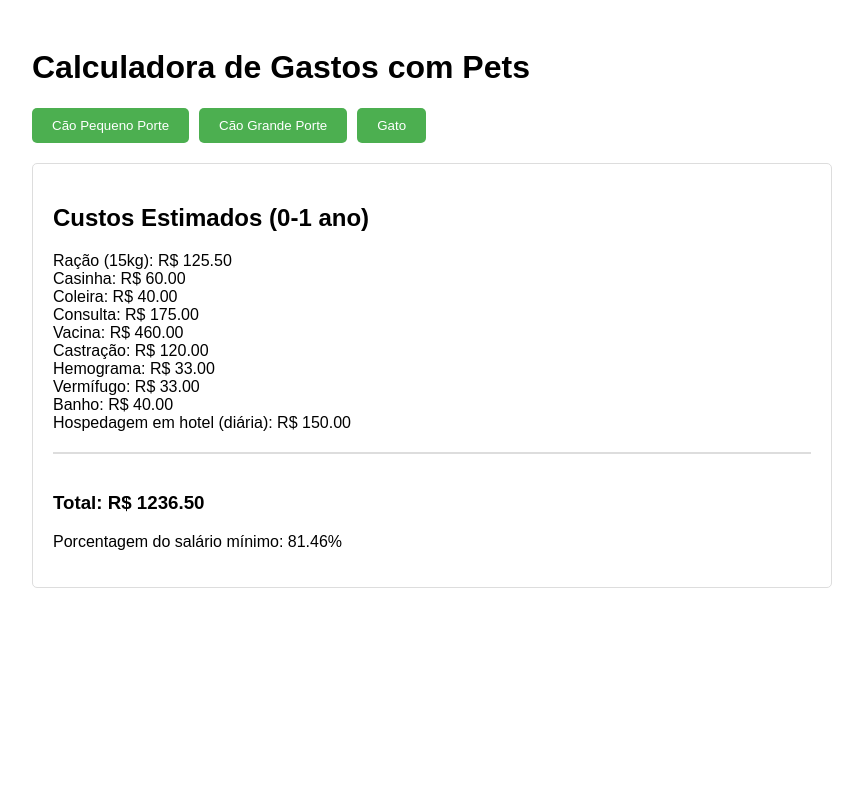
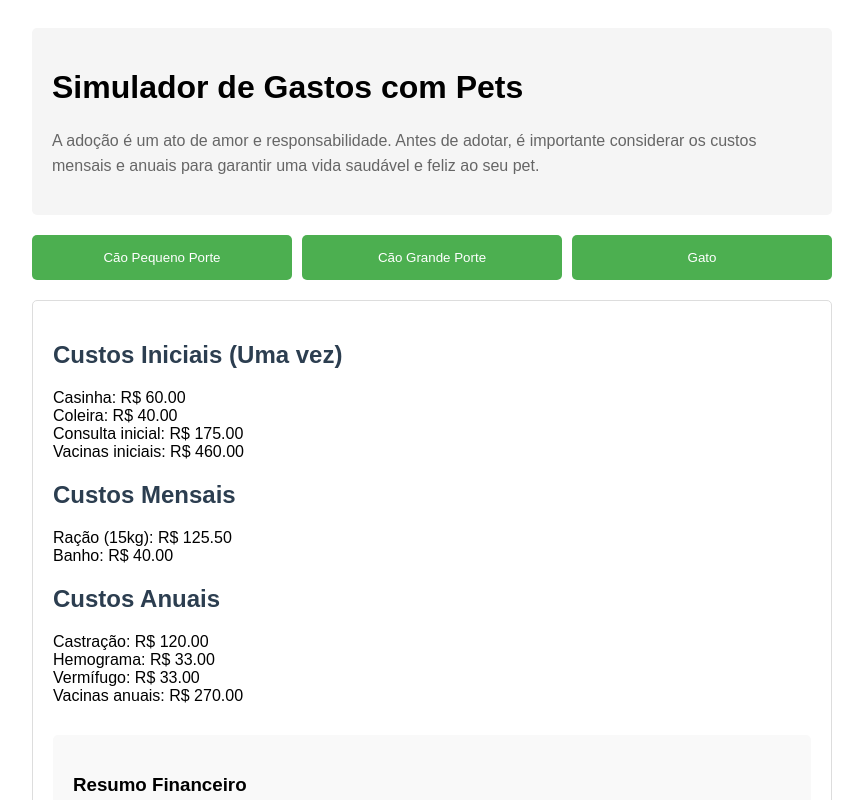
Before and after one commit to gustavofbs/CalculaAdota, a plain HTML site: page docs/index.html in a window 1280 px wide. Both pictures are taken after a click on the button "Cão Pequeno Porte". Shown: the top 800 px of the page, without its empty margins (208-1071 px from the left). Drawn offline with Linux system fonts and the light colour scheme.

Commit message:
Implementa calculadora V3

```diff
--- a/docs/calculator.js
+++ b/docs/calculator.js
@@ -2,55 +2,90 @@ const MINIMUM_WAGE = 1518;
 
 const petCosts = {
     small: {
-        'Ração (15kg)': 125.5,
+        initial: {
             'Casinha': 60,
             'Coleira': 40,
-        'Consulta': 175,
-        'Vacina': 460,
+            'Consulta inicial': 175,
+            'Vacinas iniciais': 460,
+        },
+        monthly: {
+            'Ração (15kg)': 125.5,
+            'Banho': 40,
+        },
+        yearly: {
             'Castração': 120,
             'Hemograma': 33,
             'Vermífugo': 33,
-        'Banho': 40,
-        'Hospedagem em hotel (diária)': 150
+            'Vacinas anuais': 270
+        }
     },
     large: {
-        'Ração (15kg)': 150,
+        initial: {
             'Casinha': 357,
             'Coleira': 121,
-        'Consulta': 250,
-        'Vacina': 270,
+            'Consulta inicial': 250,
+            'Vacinas iniciais': 270,
+        },
+        monthly: {
+            'Ração (15kg)': 150,
+            'Banho': 80,
+        },
+        yearly: {
             'Castração': 1400,
             'Hemograma': 33,
             'Vermífugo': 33,
-        'Banho': 80,
-        'Hospedagem em hotel (diária)': 150
+            'Vacinas anuais': 270
+        }
     },
     cat: {
-        'Ração': 15,
+        initial: {
             'Casinha': 200,
             'Coleira': 5,
-        'Consulta': 150,
-        'Vacina': 100,
+            'Consulta inicial': 150,
+            'Vacinas iniciais': 100,
+        },
+        monthly: {
+            'Ração': 15,
+            'Areia': 25,
+        },
+        yearly: {
             'Castração': 180,
             'Hemograma': 85,
             'Vermífugo': 15,
-        'Hospedagem em hotel (diária)': 145
+            'Vacinas anuais': 100
+        }
     }
 };
 
-function selectPetType(type) {
-    const costs = petCosts[type];
-    const costsList = document.getElementById('costsList');
-    costsList.innerHTML = '';
-
-    let total = 0;
-
-    for (const [item, cost] of Object.entries(costs)) {
-        total += cost;
-        costsList.innerHTML += `<div>${item}: R$ ${cost.toFixed(2)}</div>`;
+function calculateCosts(costs) {
+    return Object.values(costs).reduce((sum, cost) => sum + cost, 0);
 }
 
-    document.getElementById('totalCost').textContent = total.toFixed(2);
-    const percentage = (total / MINIMUM_WAGE * 100).toFixed(2);
-    document.getElementById('salaryPercentage').textContent = percentage;
+function displayCostsList(costs, elementId) {
+    const element = document.getElementById(elementId);
+    element.innerHTML = '';
+    for (const [item, cost] of Object.entries(costs)) {
+        element.innerHTML += `<div class="cost-item">${item}: R$ ${cost.toFixed(2)}</div>`;
     }
+}
+
+function selectPetType(type) {
+    const pet = petCosts[type];
+
+    displayCostsList(pet.initial, 'initialCostsList');
+    displayCostsList(pet.monthly, 'monthlyCostsList');
+    displayCostsList(pet.yearly, 'yearCostsList');
+
+    const initialTotal = calculateCosts(pet.initial);
+    const monthlyTotal = calculateCosts(pet.monthly);
+    const yearlyTotal = calculateCosts(pet.yearly);
+
+    document.getElementById('initialTotal').textContent = initialTotal.toFixed(2);
+    document.getElementById('monthlyTotal').textContent = monthlyTotal.toFixed(2);
+
+    const firstYearTotal = initialTotal + (monthlyTotal * 12) + yearlyTotal;
+    document.getElementById('yearTotal').textContent = firstYearTotal.toFixed(2);
+
+    const monthlyPercentage = (monthlyTotal / MINIMUM_WAGE * 100).toFixed(2);
+    document.getElementById('salaryPercentage').textContent = monthlyPercentage;
+}
--- a/docs/index.html
+++ b/docs/index.html
@@ -3,23 +3,50 @@
 <head>
     <meta charset="UTF-8">
     <meta name="viewport" content="width=device-width, initial-scale=1.0">
-    <title>Calculadora de Gastos com Pets</title>
+    <title>Simulador de Gastos com Pets - Adoção Responsável</title>
     <link rel="stylesheet" href="styles.css">
 </head>
 <body>
     <div class="calculator-container">
-        <h1>Calculadora de Gastos com Pets</h1>
+        <div class="intro-section">
+            <h1>Simulador de Gastos com Pets</h1>
+            <p class="adoption-info">A adoção é um ato de amor e responsabilidade. Antes de adotar, é importante considerar os custos mensais e anuais para garantir uma vida saudável e feliz ao seu pet.</p>
+        </div>
+
         <div class="pet-selector">
             <button onclick="selectPetType('small')">Cão Pequeno Porte</button>
             <button onclick="selectPetType('large')">Cão Grande Porte</button>
             <button onclick="selectPetType('cat')">Gato</button>
         </div>
+
         <div class="results-container">
-            <h2>Custos Estimados (0-1 ano)</h2>
-            <div id="costsList"></div>
-            <div class="total-container">
-                <h3>Total: R$ <span id="totalCost">0</span></h3>
-                <p>Porcentagem do salário mínimo: <span id="salaryPercentage">0</span>%</p>
+            <div class="costs-section">
+                <h2>Custos Iniciais (Uma vez)</h2>
+                <div id="initialCostsList"></div>
+
+                <h2>Custos Mensais</h2>
+                <div id="monthlyCostsList"></div>
+
+                <h2>Custos Anuais</h2>
+                <div id="yearCostsList"></div>
+            </div>
+
+            <div class="summary-container">
+                <h3>Resumo Financeiro</h3>
+                <p>Custo inicial: R$ <span id="initialTotal">0</span></p>
+                <p>Custo mensal estimado: R$ <span id="monthlyTotal">0</span></p>
+                <p>Custo primeiro ano: R$ <span id="yearTotal">0</span></p>
+                <p>Porcentagem do salário mínimo (mensal): <span id="salaryPercentage">0</span>%</p>
+            </div>
+
+            <div class="adoption-tips">
+                <h3>Pontos importantes a considerar:</h3>
+                <ul id="adoptionChecklist">
+                    <li>Você tem tempo disponível para cuidar do pet?</li>
+                    <li>Sua renda comporta os gastos mensais?</li>
+                    <li>Sua moradia permite animais?</li>
+                    <li>Você tem disponibilidade para emergências?</li>
+                </ul>
             </div>
         </div>
     </div>
--- a/docs/styles.css
+++ b/docs/styles.css
@@ -3,6 +3,18 @@
     margin: 0 auto;
     padding: 20px;
     font-family: Arial, sans-serif;
+}
+
+.intro-section {
+    background-color: #f5f5f5;
+    padding: 20px;
+    border-radius: 5px;
+    margin-bottom: 20px;
+}
+
+.adoption-info {
+    color: #666;
+    line-height: 1.6;
 }
 
 .pet-selector {
@@ -12,12 +24,14 @@
 }
 
 .pet-selector button {
-    padding: 10px 20px;
+    flex: 1;
+    padding: 15px;
     border: none;
     border-radius: 5px;
     background-color: #4CAF50;
     color: white;
     cursor: pointer;
+    transition: background-color 0.3s;
 }
 
 .pet-selector button:hover {
@@ -30,6 +44,43 @@
     border-radius: 5px;
 }
 
+.costs-section h2 {
+    color: #2c3e50;
+    margin-top: 20px;
+}
+
+.summary-container {
+    margin-top: 30px;
+    padding: 20px;
+    background-color: #f9f9f9;
+    border-radius: 5px;
+}
+
+.adoption-tips {
+    margin-top: 30px;
+    padding: 20px;
+    background-color: #fff3e0;
+    border-radius: 5px;
+}
+
+.adoption-tips ul {
+    list-style-type: none;
+    padding-left: 0;
+}
+
+.adoption-tips li {
+    margin-bottom: 10px;
+    padding-left: 20px;
+    position: relative;
+}
+
+.adoption-tips li:before {
+    content: "•";
+    position: absolute;
+    left: 0;
+    color: #ff9800;
+}
+
 .total-container {
     margin-top: 20px;
     padding-top: 20px;
```
Lines whose indentation alone changed are shown as unchanged.
